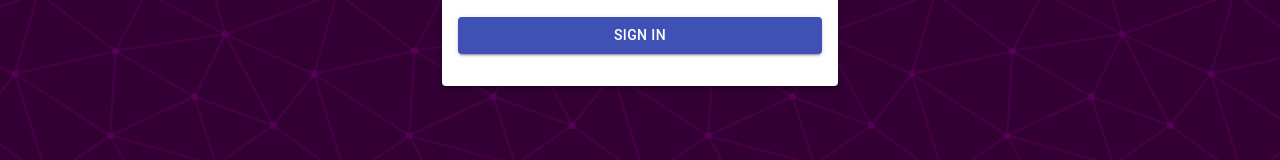
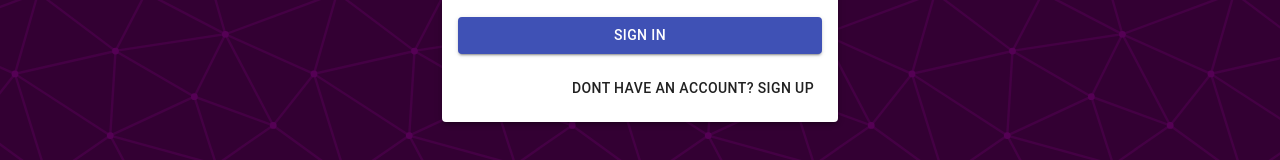
Before and after one commit to YBS01/AppointMints, a React (Create React App) app in the folder client/: page /auth in a window 1280 px wide. Shown: the part 449-609 px from the top of the page. Built offline with nearby package versions, Linux system fonts and the light colour scheme.

Commit message:
full Auth UI Vid3_00:48:50

```diff
--- a/client/src/components/Auth/Auth.js
+++ b/client/src/components/Auth/Auth.js
@@ -10,8 +10,7 @@
 
     const [showPassword, setShowPassword] = useState(false)
 
-    const isSignup = false
-
+    const [isSignup, setIsSignup] = useState(false)
     const handleShowPassword = () => setShowPassword((prevShowPassword) => !prevShowPassword )
 
     const handleSubmit = () => {
@@ -20,6 +19,11 @@
 
     const handleChange = () => {
 
+    }
+
+    const switchMode = () => {
+        setIsSignup((prevIsSignup) => !prevIsSignup )
+        handleShowPassword(false)
     }
 
   return (
@@ -47,6 +51,13 @@
                 <Button type='submit' fullWidth variant='contained' color='primary' className={classes.submit}>
                     {isSignup ? 'Sign Up' : 'Sign In'}
                 </Button>
+                <Grid container justify='flex-end'>
+                    <Grid item>
+                        <Button onClick={switchMode} >
+                            { isSignup ? 'Already have an account? Sign In' : 'Dont have an account? Sign Up'}
+                        </Button>
+                    </Grid>
+                </Grid>
             </form>
         </Paper>
 
```
